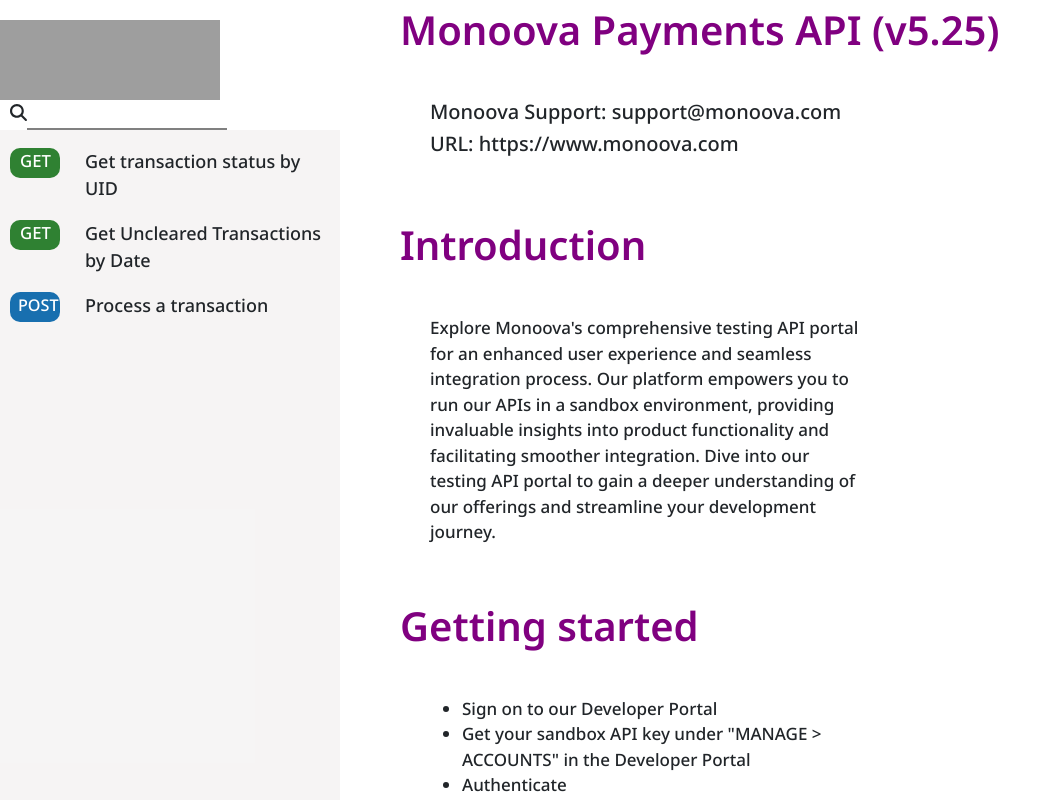
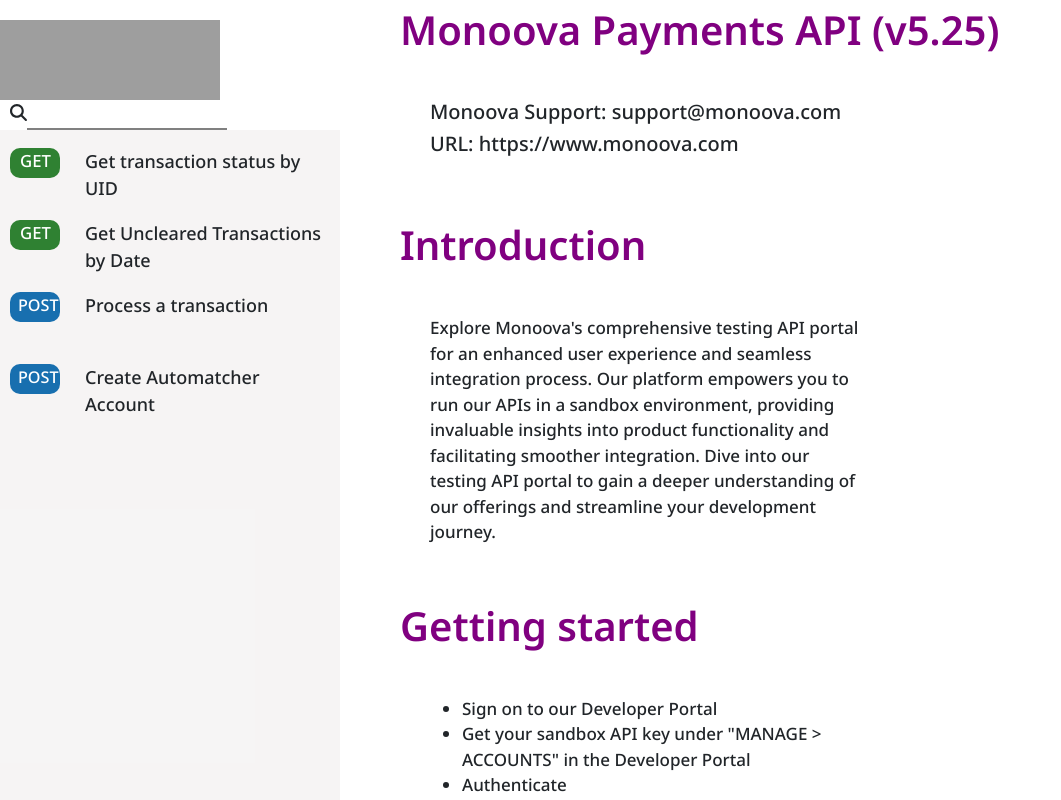
Before and after one commit to jasonsong1/MonoovaReactFrontendIntegration, a React (Create React App) app: page / in a window 1280 px wide. Shown: the top 800 px of the page, without its empty margins (0-1061 px from the left). Built offline with nearby package versions, Linux system fonts and the light colour scheme; grey boxes are pictures that could not be loaded; a web font is replaced by a local one.

Commit message:
Update ListOfEndpoints.js

```diff
--- a/src/component/ListOfEndpoints.js
+++ b/src/component/ListOfEndpoints.js
@@ -68,13 +68,23 @@
                 <div className='postButton'>POST</div>
               </div>
               <div>
-              <Link to="BSBNPPPayment" spy={true} smooth={true} offset={0} duration={550}> Process a transaction</Link>
+              <Link to="PaymentoutRails" spy={true} smooth={true} offset={0} duration={550}> Process a transaction</Link>
+              </div>
+            </div>
+          </li>
+
+
+          <li>
+            <div>
+              <div>
+                <div className='postButton'>POST</div>
+              </div>
+              <div>
+              <Link to="CreateaAutomatcherAccount" spy={true} smooth={true} offset={0} duration={550}> Create Automatcher Account</Link>
               </div>
             </div>
           </li>
         </ul>
-
-
 
 
       </div>
```
